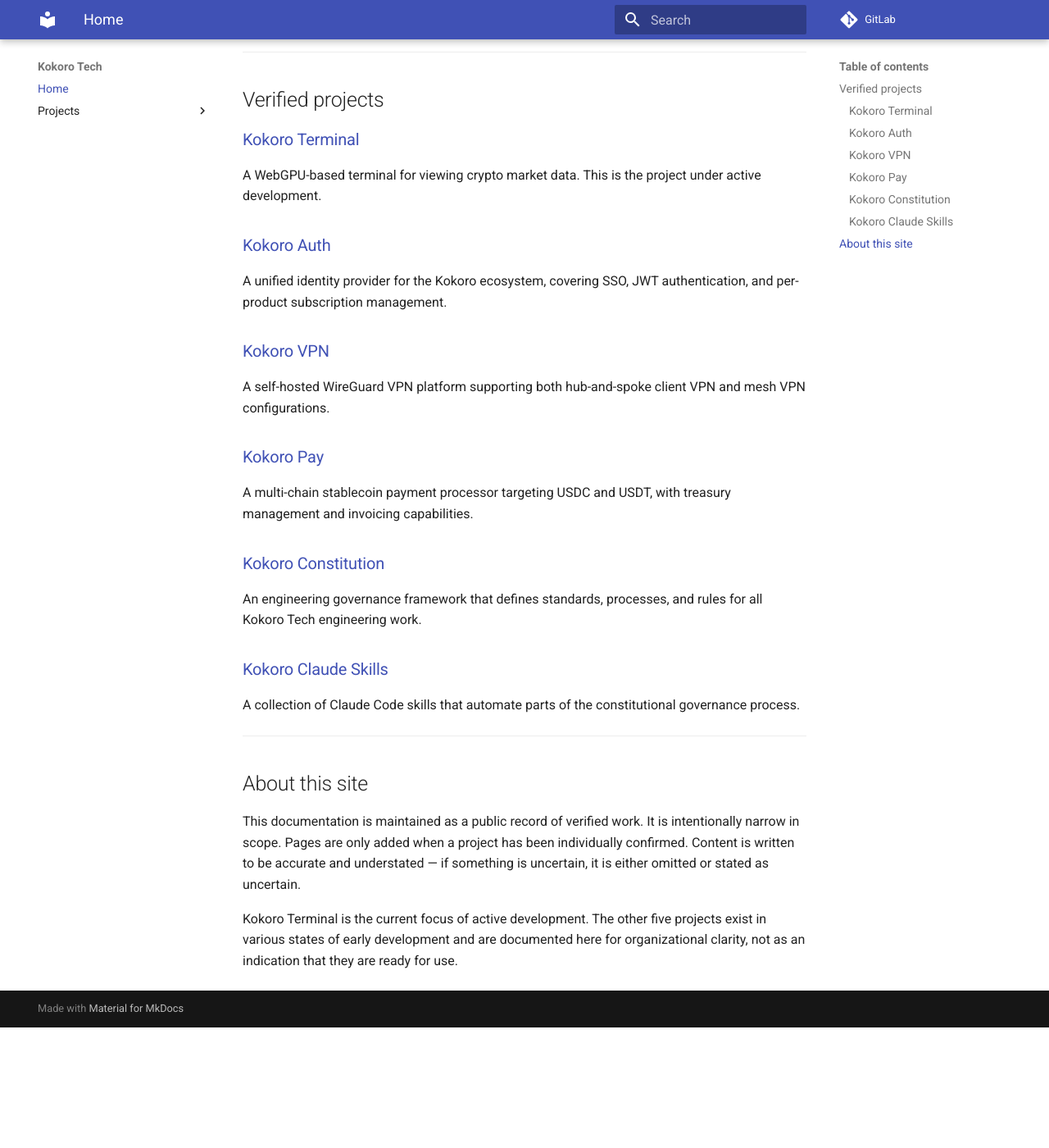
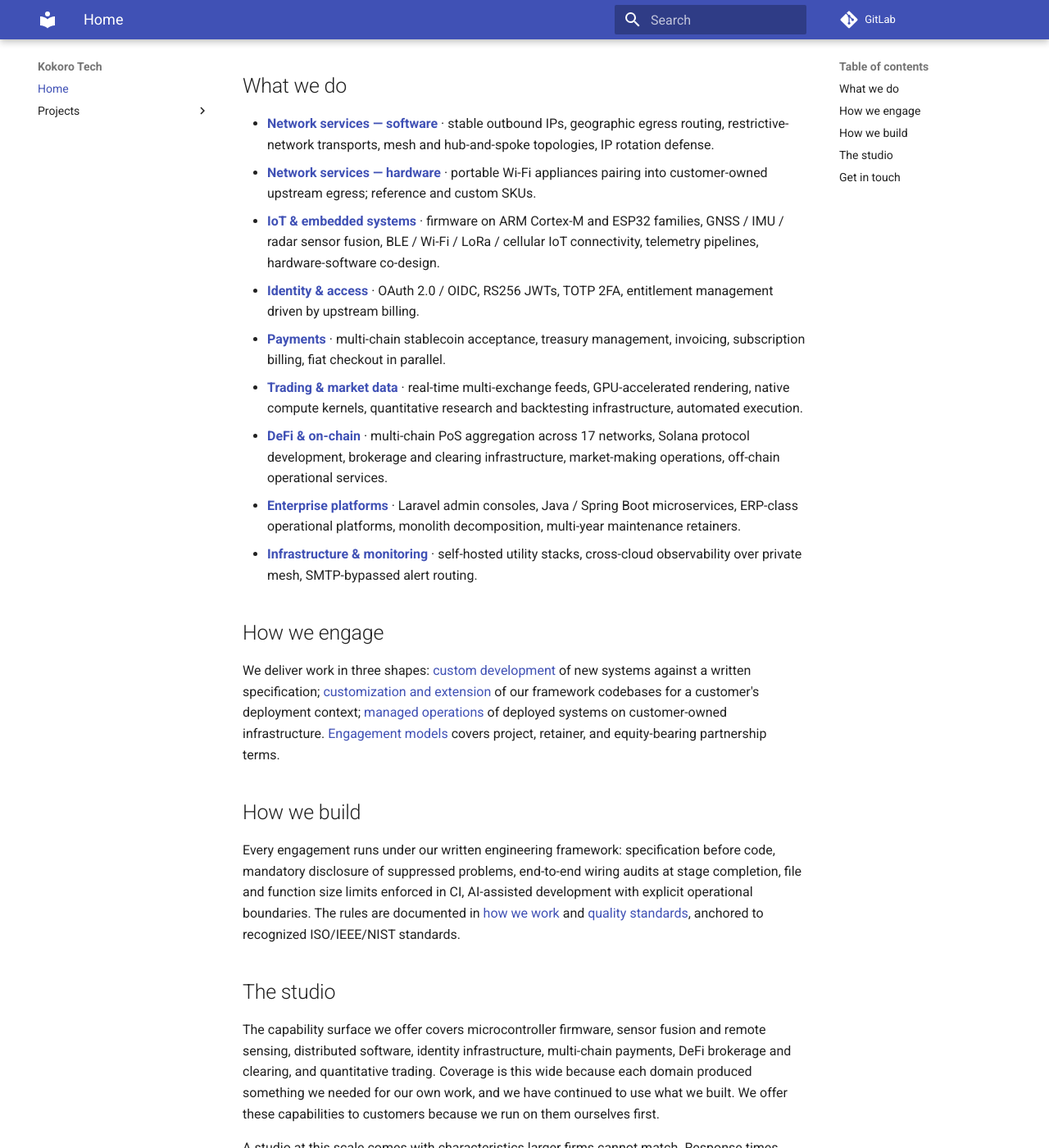
Before and after one commit to happykokoro/kokoro-docs, an MkDocs documentation site: the page built from docs/index.md, in a window 1280 px wide and 1400 px high, scrolled down 353 px. Shown: the whole window at 82% size. Built offline with MkDocs 1.6.1 and Material for MkDocs 9.7.7, drawn with Linux system fonts in a browser that asks for light colours; comment, search, counter and statistics services are not loaded; before the commit the page ends 1606 px from its top, so only the background shows below that; some of the changed text lies outside the part shown.

Commit message:
refactor(docs): rewrite homepage and contact for capabilities catalogue
- index.md: replaces the verified-projects listing with a capabilities
  catalogue front page (eight domain bullets, three engagement shapes,
  engineering framework summary, the studio section).
- contact.md: replaces the verified-projects "about" content with
  engagement-cycle guidance (what to send, what happens next,
  procurement-clarifying boundaries).

```diff
--- /dev/null
+++ b/docs/contact.md
@@ -0,0 +1,31 @@
+---
+description: Engagement enquiries, scoping conversations, partnership discussions.
+---
+
+# Contact
+
+For engagement enquiries, scoping conversations, or partnership discussions:
+
+**`kokorotechofficial@happykokoro.com`**
+
+## What to send
+
+A first message that answers three questions accelerates everything that follows:
+
+1. **What you are trying to do.** The functional outcome, not the technology. ("Stable outbound IP for a remote workforce hitting GitHub and AWS" beats "We need a VPN.")
+2. **The scale and constraints.** Approximate user count, traffic profile, jurisdictions in scope, regulatory regime if applicable, infrastructure preferences (cloud, on-prem, hybrid).
+3. **The shape of engagement you have in mind.** Custom build, customization of an existing framework, managed operations, or "we don't know yet, want a scoping conversation."
+
+We respond within two business days with either a scheduling proposal for a scoping call or a written follow-up if the scope is small enough to handle async.
+
+## What happens next
+
+- **Scoping call** under NDA, typically 60-90 minutes. We review the requirement, sketch the architectural shape, identify the open questions.
+- **Written specification**, produced over 1-2 weeks under a separately-quoted scoping engagement. The specification is the contract for any subsequent build engagement.
+- **Build engagement**, fixed-price against the specification, executed under the engineering framework documented elsewhere on this site.
+
+## What we don't do over email
+
+- Send proprietary detail, design documents, or sample code before NDA.
+- Quote pricing against a verbal description. Pricing requires the written specification.
+- Engage with introducers expecting commission on customer payments. We pay reasonable referral fees on signed contracts; we do not pay finders for introductions.
--- a/docs/index.md
+++ b/docs/index.md
@@ -1,43 +1,41 @@
+---
+description: Kokoro Tech engineering capabilities — what we deliver, how we engage.
+---
+
 # Kokoro Tech
 
-Kokoro Tech is a small engineering studio building crypto and fintech tooling. This site documents projects that have been individually reviewed and confirmed to exist in a meaningful state.
+Kokoro Tech is a small engineering studio that builds and operates infrastructure for organizations whose technical requirements exceed what off-the-shelf SaaS or generic outsourcing can deliver. The senior engineer who scopes your engagement is the one who delivers it — no account-management layer between the customer and the people writing the code, no offshore subcontracting layer below.
 
-All projects listed here are under active development. None have been validated for production use. Do not treat any of this as stable software.
+We work across software, hardware, and on-chain domains. In each, we have shipped systems for our own use; we offer the underlying capability to organizations that need a comparable system built, customized, or operated.
 
-The organization has other repositories that are not yet reviewed or verified. Those projects are not documented here. Only the six projects below appear on this site.
+## What we do
 
----
+- **[Network services — software](capabilities/network-services/software.md)** · stable outbound IPs, geographic egress routing, restrictive-network transports, mesh and hub-and-spoke topologies, IP rotation defense.
+- **[Network services — hardware](capabilities/network-services/hardware.md)** · portable Wi-Fi appliances pairing into customer-owned upstream egress; reference and custom SKUs.
+- **[IoT & embedded systems](capabilities/iot-and-embedded.md)** · firmware on ARM Cortex-M and ESP32 families, GNSS / IMU / radar sensor fusion, BLE / Wi-Fi / LoRa / cellular IoT connectivity, telemetry pipelines, hardware-software co-design.
+- **[Identity & access](capabilities/identity-and-access.md)** · OAuth 2.0 / OIDC, RS256 JWTs, TOTP 2FA, entitlement management driven by upstream billing.
+- **[Payments](capabilities/payments.md)** · multi-chain stablecoin acceptance, treasury management, invoicing, subscription billing, fiat checkout in parallel.
+- **[Trading & market data](capabilities/trading-and-data.md)** · real-time multi-exchange feeds, GPU-accelerated rendering, native compute kernels, quantitative research and backtesting infrastructure, automated execution.
+- **[DeFi & on-chain](capabilities/defi-and-onchain.md)** · multi-chain PoS aggregation across 17 networks, Solana protocol development, brokerage and clearing infrastructure, market-making operations, off-chain operational services.
+- **[Enterprise platforms](capabilities/enterprise-platforms.md)** · Laravel admin consoles, Java / Spring Boot microservices, ERP-class operational platforms, monolith decomposition, multi-year maintenance retainers.
+- **[Infrastructure & monitoring](capabilities/infrastructure-and-monitoring.md)** · self-hosted utility stacks, cross-cloud observability over private mesh, SMTP-bypassed alert routing.
 
-## Verified projects
+## How we engage
 
-### [Kokoro Terminal](projects/terminal.md)
+We deliver work in three shapes: [custom development](services/custom-development.md) of new systems against a written specification; [customization and extension](services/customization-extension.md) of our framework codebases for a customer's deployment context; [managed operations](services/managed-operations.md) of deployed systems on customer-owned infrastructure. [Engagement models](services/engagement-models.md) covers project, retainer, and equity-bearing partnership terms.
 
-A WebGPU-based terminal for viewing crypto market data. This is the project under active development.
+## How we build
 
-### [Kokoro Auth](projects/auth.md)
+Every engagement runs under our written engineering framework: specification before code, mandatory disclosure of suppressed problems, end-to-end wiring audits at stage completion, file and function size limits enforced in CI, AI-assisted development with explicit operational boundaries. The rules are documented in [how we work](engineering/how-we-work.md) and [quality standards](engineering/quality-standards.md), anchored to recognized ISO/IEEE/NIST standards.
 
-A unified identity provider for the Kokoro ecosystem, covering SSO, JWT authentication, and per-product subscription management.
+## The studio
 
-### [Kokoro VPN](projects/vpn.md)
+The capability surface we offer covers microcontroller firmware, sensor fusion and remote sensing, distributed software, identity infrastructure, multi-chain payments, DeFi brokerage and clearing, and quantitative trading. Coverage is this wide because each domain produced something we needed for our own work, and we have continued to use what we built. We offer these capabilities to customers because we run on them ourselves first.
 
-A self-hosted WireGuard VPN platform supporting both hub-and-spoke client VPN and mesh VPN configurations.
+A studio at this scale comes with characteristics larger firms cannot match. Response times measured in hours. No triage queue between you and the engineer who knows your system. Direct negotiation on terms, scope, and customizations with the person who has authority to commit. Personal stake in every delivered engagement.
 
-### [Kokoro Pay](projects/pay.md)
+Every engagement runs under a written engineering constitution and operational standards (see [engineering practice](engineering/how-we-work.md)) — the same framework that governs the systems we run for ourselves. Tooling enforces it: file-size limits, wiring audits, disclosure audits, and test-coverage gates run inside the development loop. The point is to bring regulated-industry engineering rigor to a delivery model where every engagement still has a senior engineer's full attention.
 
-A multi-chain stablecoin payment processor targeting USDC and USDT, with treasury management and invoicing capabilities.
+## Get in touch
 
-### [Kokoro Constitution](projects/constitution.md)
-
-An engineering governance framework that defines standards, processes, and rules for all Kokoro Tech engineering work.
-
-### [Kokoro Claude Skills](projects/claude-skills.md)
-
-A collection of Claude Code skills that automate parts of the constitutional governance process.
-
----
-
-## About this site
-
-This documentation is maintained as a public record of verified work. It is intentionally narrow in scope. Pages are only added when a project has been individually confirmed. Content is written to be accurate and understated — if something is uncertain, it is either omitted or stated as uncertain.
-
-Kokoro Terminal is the current focus of active development. The other five projects exist in various states of early development and are documented here for organizational clarity, not as an indication that they are ready for use.
+[Contact](contact.md) — engagement enquiries, scoping conversations, partnership discussions.
```
